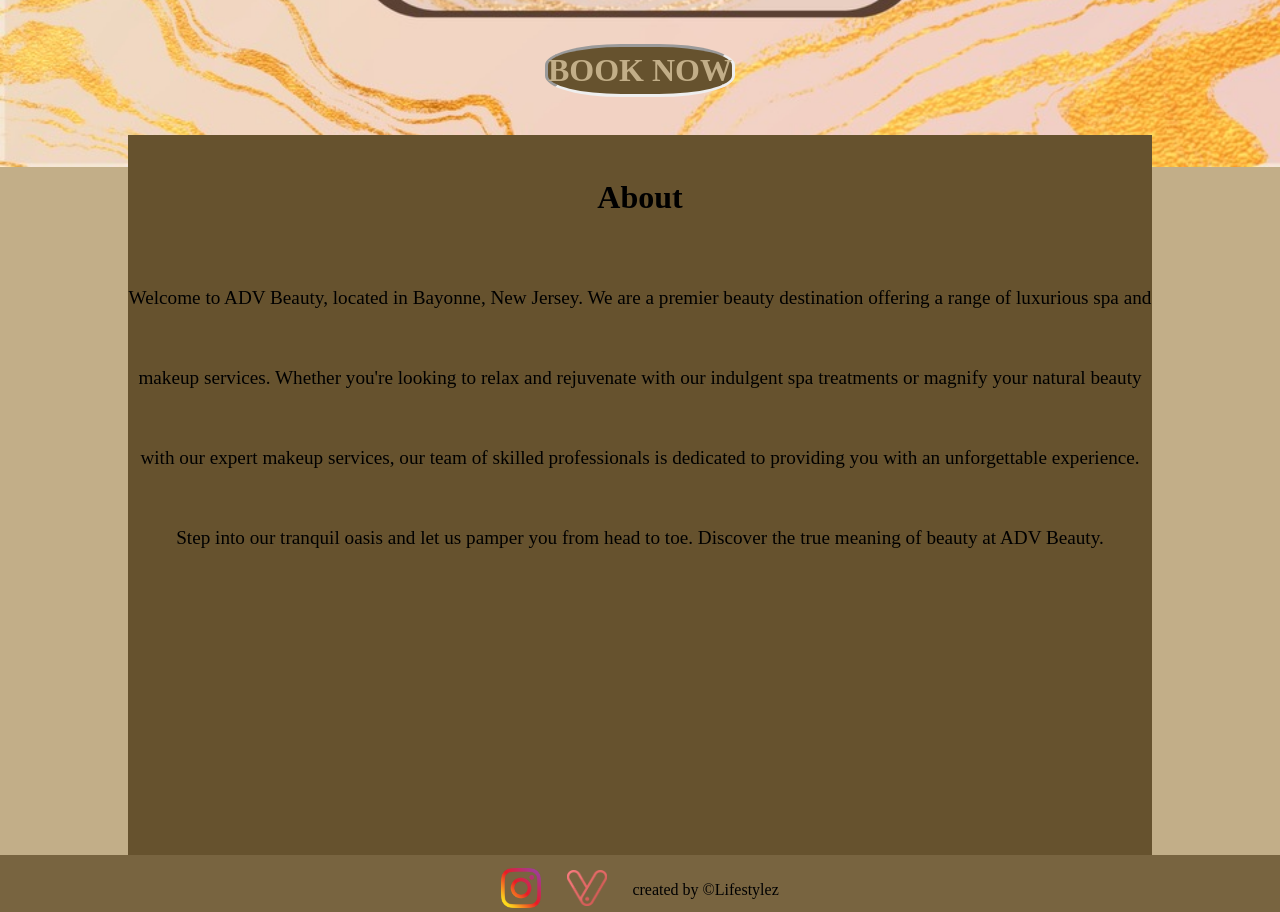
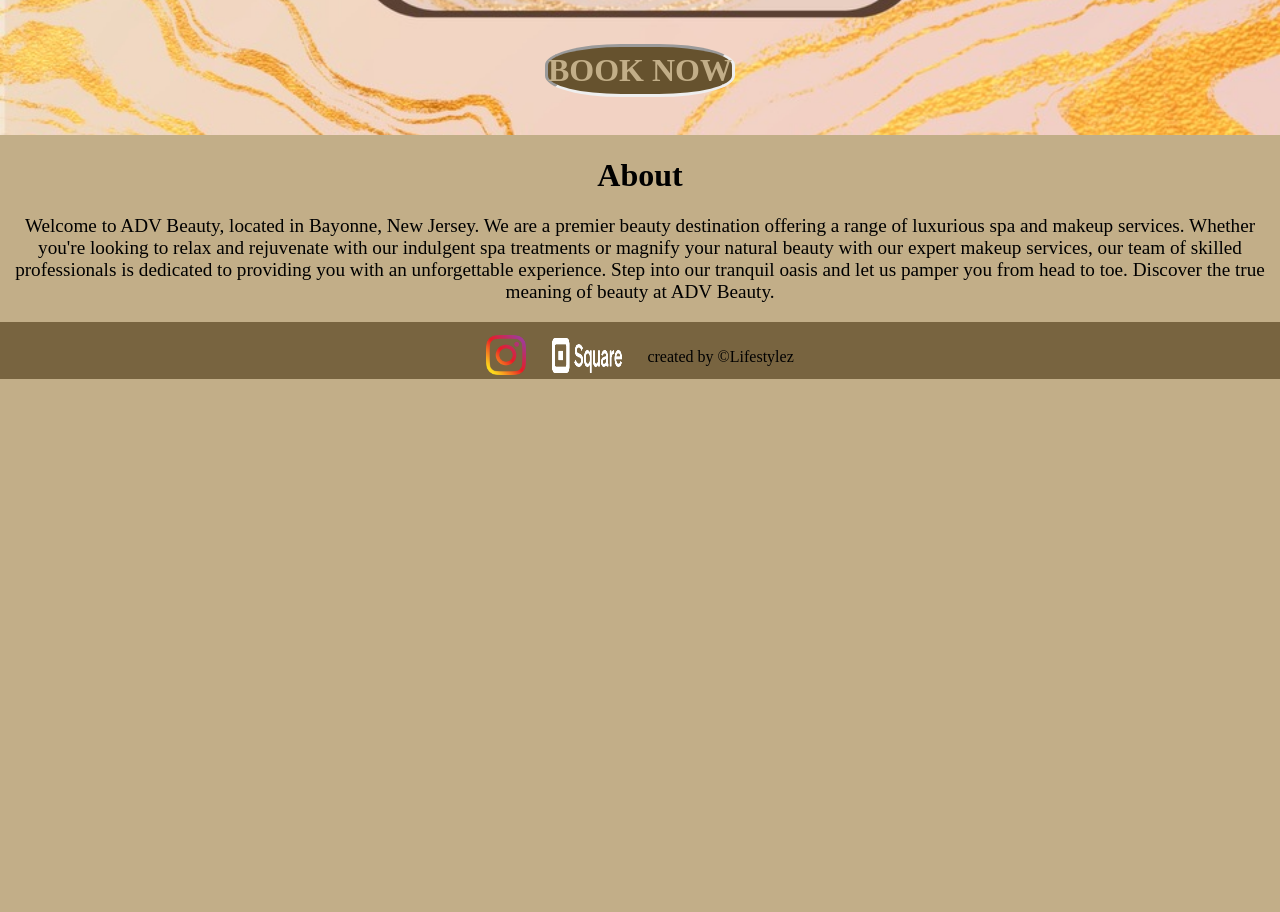
Before and after one commit to jeryelblanco/advbeauties, a React (Create React App) app: page / in a window 1280 px wide. Shown: the part 660-1572 px from the top of the page. After the commit the page ends 1039 px from the top, so only its background shows below. Built offline with nearby package versions, Linux system fonts and the light colour scheme; the HTML template or start-up script is replaced by a standard one; a web font is replaced by a local one.

Commit message:
Updated links and Resize

```diff
--- a/src/App.css
+++ b/src/App.css
@@ -14,11 +14,13 @@ html, body{
   background-color: #c2ae88;
 }
 
-
+#root{
+  height: 100%;
+}
 
 
 .App{
-
+  height: 100%;
   display: flex;
   flex-direction: column;
   margin: 0;
@@ -155,6 +157,7 @@ float : right;
   font-weight: 400;
   font-style: normal;
   width:100%;
+
   /* transform: translate(10%, 0%); */
 }
 #Body2 h1{
@@ -179,10 +182,16 @@ margin-top: 5%;
 
   }    */
 
-  #vaglogo, #iglogo{
+#iglogo{
     width: 40px;
   }
+#vaglogo{
+  height: 35px;
+  width: 70px;
+}
+#iglogo, #vaglogo{
 
+}
   .Footer{
     display: flex;
     flex-direction: row;
@@ -238,20 +247,14 @@ margin-top: 5%;
 }
 }
 @media only screen and (min-width: 1006px) {
-  #Body2{
-    width: 80%;
-    height: 90vh;
-    align-self: center;
-    background-color: #66522e;
-    line-height: 500%;
 
-   }
    #Body2 p{
     color: black;
    }
    #Body2 h1{
     color: black;
    }
+
   .hamburger-react{
     display: none;
   }
@@ -267,20 +270,17 @@ margin-top: 5%;
 }
 /* These two media tags are specifically to reduce height of About section*/
 @media only screen and (min-width: 1774px) {
-  #Body2{
-    height: 70vh;
-  }
+
 }
 @media only screen and (min-width: 1920px) {
-  #Body2{
-    height: 50vh;
-  }
+
 }
 /* @media only screen and (max-width: 950px){
   html,body{
     background-size: auto;
   }
 } */
+
  @media only screen and (max-width: 950px){
   html,body{
     background-size: contain;
--- a/src/Body1.jsx
+++ b/src/Body1.jsx
@@ -18,7 +18,7 @@ return (
 {/* <video playsInline = "true" preload = "metadata" width="1000" height="600" autoPlay = "true" muted  >
 <source src = {comingsoonvid} type = "video/mp4"></source>
 </video> */}
-<a  id = "anc" href = "https://www.vagaro.com/advbeauty" target = "_blank" ><h1 style = {{borderStyle: "none"}}>BOOK NOW</h1></a>
+<a  id = "anc" href = "https://adv-beauty.square.site/" target = "_blank" ><h1 style = {{borderStyle: "none"}}>BOOK NOW</h1></a>
 </div>
 )
 }
--- a/src/Footer.jsx
+++ b/src/Footer.jsx
@@ -1,5 +1,5 @@
 import logoig from "./Media/iglogo.png"
-import logovag from "./Media/Vagaro_Logo.png"
+import logovag from "./Media/Square.png"
 
 function Footer(){
 
@@ -8,7 +8,7 @@ function Footer(){
 <a href = "https://www.instagram.com/advbeautyy/" target = "_blank" >
 <img id = "iglogo" src = {logoig}></img>
 </a>
-<a href = "https://www.vagaro.com/advbeauty" target = "_blank" >
+<a href = "https://adv-beauty.square.site/" target = "_blank" >
 <img id = "vaglogo" src = {logovag}></img>
 </a>
 <span style={{position: 'relative', float: 'right'}}> created by &copy;Lifestylez</span>
--- a/src/Nav.jsx
+++ b/src/Nav.jsx
@@ -9,6 +9,7 @@ function Nav(){
 
 const [isOpen, setOpen] = useState(false)
 const [bool, setBool] = useState(false)
+
 
 
 function useWindowSize(){
@@ -74,6 +75,7 @@ useEffect(()=>{
 //             }
 // },[sizeScreen])
 
+
 return (
    <div className = 'NavLink'>
 
@@ -82,8 +84,8 @@ return (
      {bool ? <>
      <NavLink to = "/">Home</NavLink>
     <NavLink to = "/gallery" >Gallery</NavLink>
-    <NavLink to = {{pathname: "https://www.vagaro.com/advbeauty/services"}} target = "_blank">Services</NavLink>
-    <a id = "booknow" href = "https://www.vagaro.com/advbeauty">Book Now </a>
+    <NavLink to = {{pathname: "https://adv-beauty.square.site/"}} target = "_blank">Services</NavLink>
+    <a id = "booknow" href = "https://adv-beauty.square.site/">Book Now </a>
     </> : null}
     </span>
 
```
Also changed, not shown: src/Media/Square.jpg (added), src/Media/Square.png (added).
